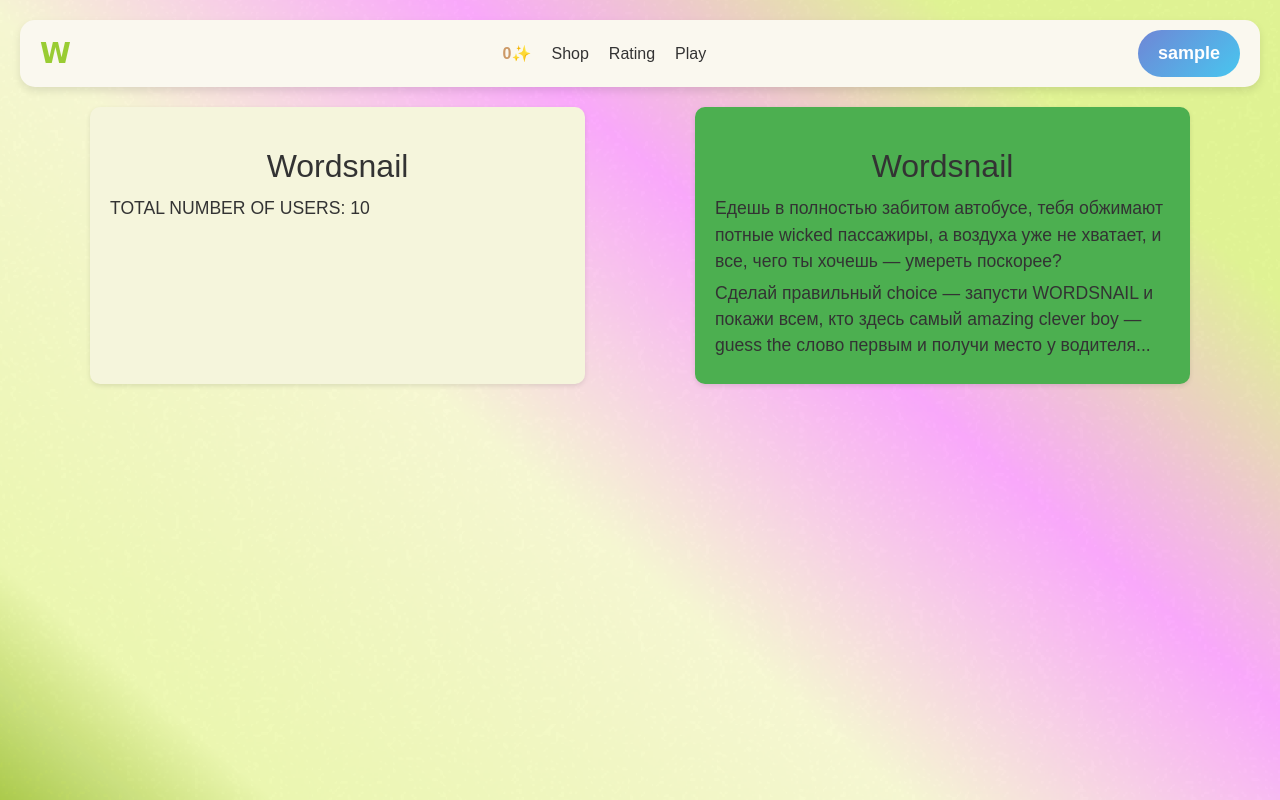
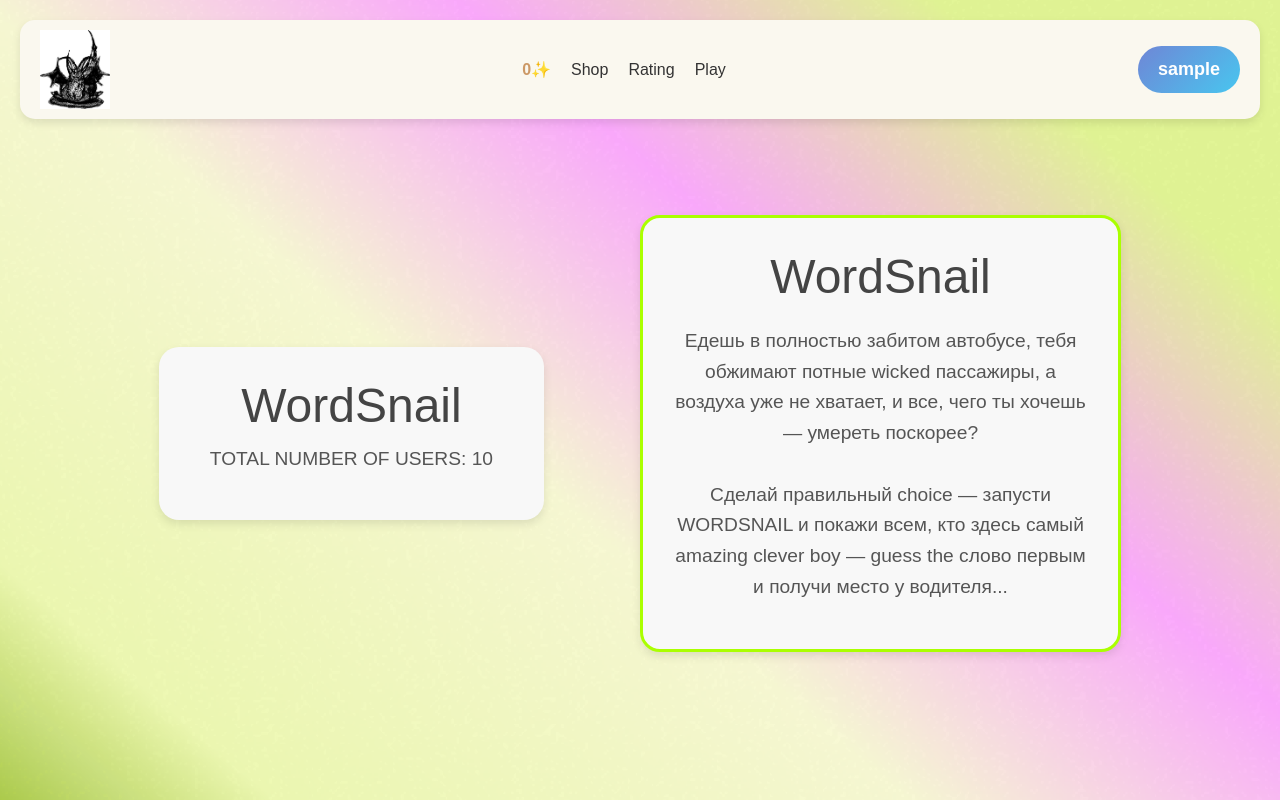
Before and after one commit to Rinaz-netiz/tp_wordsnail, a Django app: page / in a window 1280 px wide. Run offline with Django 5.2, Linux system fonts and the light colour scheme; the visitor is signed in with stand-in values (Sample User, id 1); some libraries are stand-ins or nearby versions.

Commit message:
free skin + +++

```diff
--- a/wordsnail/models.py
+++ b/wordsnail/models.py
@@ -19,7 +19,7 @@ class Shop(models.Model):
 
 class Profile(models.Model):
     user = models.OneToOneField(User, on_delete=models.CASCADE)
-    current_skin = models.ImageField(upload_to="shopThings/gifs/", default="shopThings/gifs/6152297562.jpg")
+    current_skin = models.ImageField(upload_to="shopThings/gifs/", default="shopThings/gifs/tild3566-3639-4262-a532-653333373534__photo_52042523487912.jpg")
     money = models.IntegerField(default=0)
     rating = models.IntegerField(default=0)
     arr_skins = models.ManyToManyField(Shop)
@@ -36,6 +36,8 @@ class Profile(models.Model):
 def create_user_profile(sender, instance, created, **kwargs):
     if created:
         Profile.objects.create(user=instance)
+        default_skin = Shop.objects.get(picture = "shopThings/gifs/tild3566-3639-4262-a532-653333373534__photo_52042523487912.jpg")
+        instance.profile.arr_skins.add(default_skin)
 
 
 @receiver(post_save, sender=User)
--- a/wordsnail/static/wordsnail/css/style.css
+++ b/wordsnail/static/wordsnail/css/style.css
@@ -158,17 +158,6 @@ h1 {
     display: block;
 }
 
-.dg {
-    font-size: 28px;
-    color: #99cc33;
-    font-weight: bold;
-    font-family: cursive;
-}
-.dg:hover {
-    text-decoration: none;
-}
-
-
 .info {
     display: flex;
     align-items: center;
@@ -226,42 +215,63 @@ h1 {
 
 
 
-
 .container {
     display: flex;
     justify-content: space-between;
-    padding: 20px;
-    /* Фон контейнера оставляем прозрачным */
+    align-items: center;
+    width: 80%;
 }
 
-.left-rect {
-    width: 45%;
-    padding: 20px;
-    border-radius: 10px;
-    background-color: #f5f5dc; /* бежевый цвет для левого прямоугольника */
-    box-shadow: 0 2px 5px rgba(0, 0, 0, 0.1);
+/* Левый блок */
+.left-block {
+    background-color: #f8f8f8;
+    border-radius: 20px;
+    box-shadow: 0 4px 10px rgba(0, 0, 0, 0.1);
+    padding: 30px;
+    width: 40%;
+    text-align: center;
 }
 
-.right-rect {
-    width: 45%;
-    padding: 20px;
-    border-radius: 10px;
-    background-color: #4CAF50; /* зеленый цвет для правого прямоугольника */
-    box-shadow: 0 2px 5px rgba(0, 0, 0, 0.1);
+.left-block .logo {
+    font-family: 'Cursive', sans-serif;
+    font-size: 3em;
+    margin: 0;
 }
 
-.title {
-    font-size: 2em;
-    color: #333; /* темно-серый цвет текста */
-    margin-bottom: 10px;
+.left-block .users-count {
+    font-size: 1.2em;
+    margin-top: 10px;
+    color: #555;
 }
 
-.users, .description {
-    font-size: 1.1em;
-    color: #333; /* темно-серый цвет текста */
-    margin: 5px 0;
+/* Правый блок */
+.right-block {
+    background-color: #f8f8f8;
+    border: 3px solid #aaff00;
+    border-radius: 20px;
+    box-shadow: 0 4px 10px rgba(0, 0, 0, 0.1);
+    padding: 30px;
+    width: 50%;
+    text-align: center;
 }
 
-.description {
-    line-height: 1.5; /* увеличивает расстояние между строками для удобства чтения */
+.right-block .logo {
+    font-family: 'Cursive', sans-serif;
+    font-size: 3em;
+    margin: 0;
 }
+
+.right-block .description {
+    font-size: 1.2em;
+    margin-top: 20px;
+    line-height: 1.6;
+    color: #555;
+}
+
+
+
+
+.barimg {
+    width: 70px;  /* Ограничивает максимальную ширину до 100% родительского контейнера */
+    height: auto;     /* Высота автоматически подстраивается */
+}
--- a/wordsnail/templates/wordsnail/base.html
+++ b/wordsnail/templates/wordsnail/base.html
@@ -21,7 +21,7 @@
 
     <nav class="navbar">
         <div class="logo">
-            <a href="/" class="dg">W</a>
+            <a href="{% url 'index' %}" ><img class="barimg" src="{{ user.profile.current_skin.url }}"  alt="W" /></a>
         </div>
 
         <div class="info">
--- a/wordsnail/templates/wordsnail/home.html
+++ b/wordsnail/templates/wordsnail/home.html
@@ -1,19 +1,20 @@
 {% extends 'wordsnail/base.html' %}
 
 {% block yourhtml %}
+    <br>
+    <br><br><br>
     <div class="container">
-        <div class="left-rect">
-            <h1 class="title">Wordsnail</h1>
-            <p class="users">TOTAL NUMBER OF USERS: 10</p>
+        <!-- Левый блок -->
+        <div class="left-block">
+            <h1 class="logo">WordSnail</h1>
+            <p class="users-count">TOTAL NUMBER OF USERS: 10</p>
         </div>
 
-        <div class="right-rect">
-            <h1 class="title">Wordsnail</h1>
+        <!-- Правый блок -->
+        <div class="right-block">
+            <h1 class="logo">WordSnail</h1>
             <p class="description">
-                Едешь в полностью забитом автобусе, тебя обжимают потные wicked пассажиры,
-                а воздуха уже не хватает, и все, чего ты хочешь — умереть поскорее?
-            </p>
-            <p class="description">
+                Едешь в полностью забитом автобусе, тебя обжимают потные wicked пассажиры, а воздуха уже не хватает, и все, чего ты хочешь — умереть поскорее?<br><br>
                 Сделай правильный choice — запусти WORDSNAIL и покажи всем, кто здесь самый amazing clever boy — guess the слово первым и получи место у водителя...
             </p>
         </div>
--- a/wordsnail/views.py
+++ b/wordsnail/views.py
@@ -54,7 +54,7 @@ def raiting(request):
 
 def shop(request):  # страница магазина
     if not user_is_authenticated(request):
-        return redirect('index')
+        return redirect('loginhome')
 
     things_in_shop, current_user_id, id_lis, user_profile = getinfo(request.user)
     if request.method == 'POST':
```
Also changed, not shown: media/shopThings/gifs/6152297562.jpg (deleted), media/shopThings/gifs/squidvart.jpg (deleted), media/shopThings/gifs/tild3566-3639-4262-a532-653333373534__photo_52042523487912.jpg (added).
